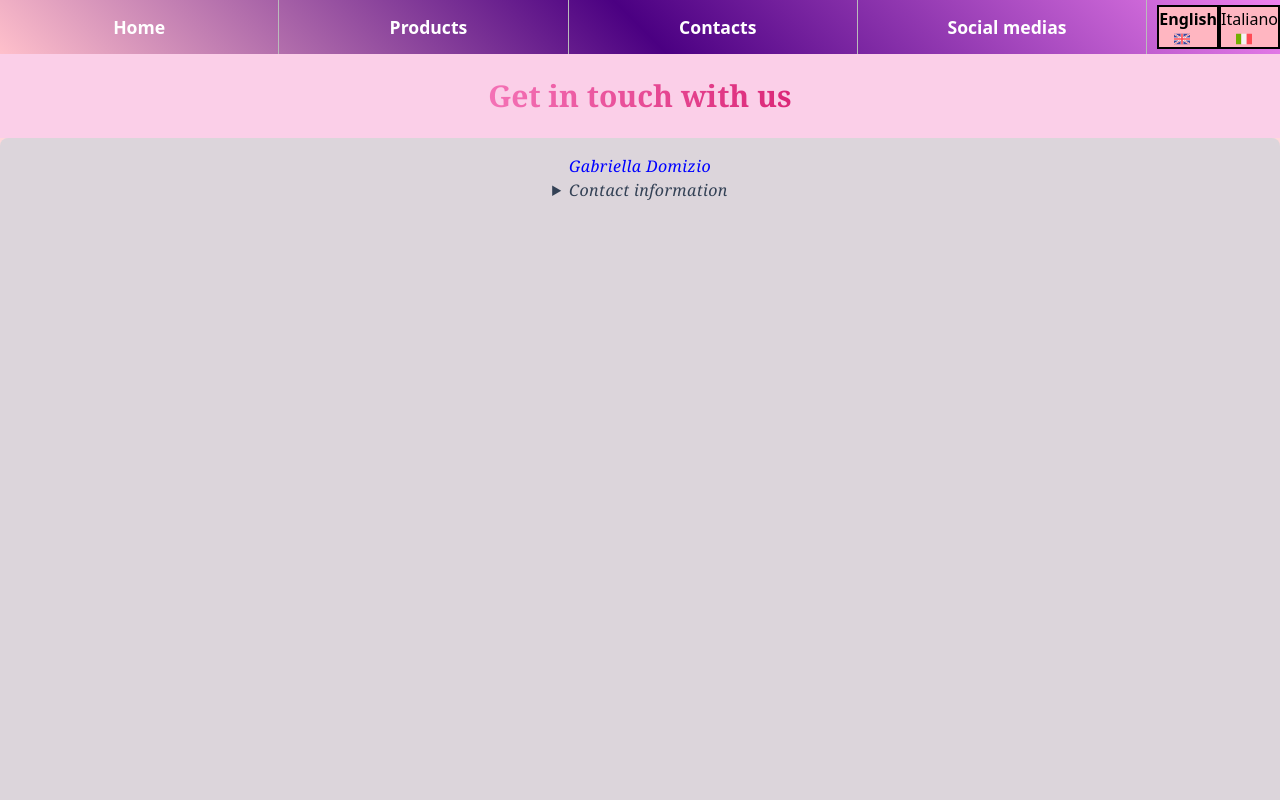
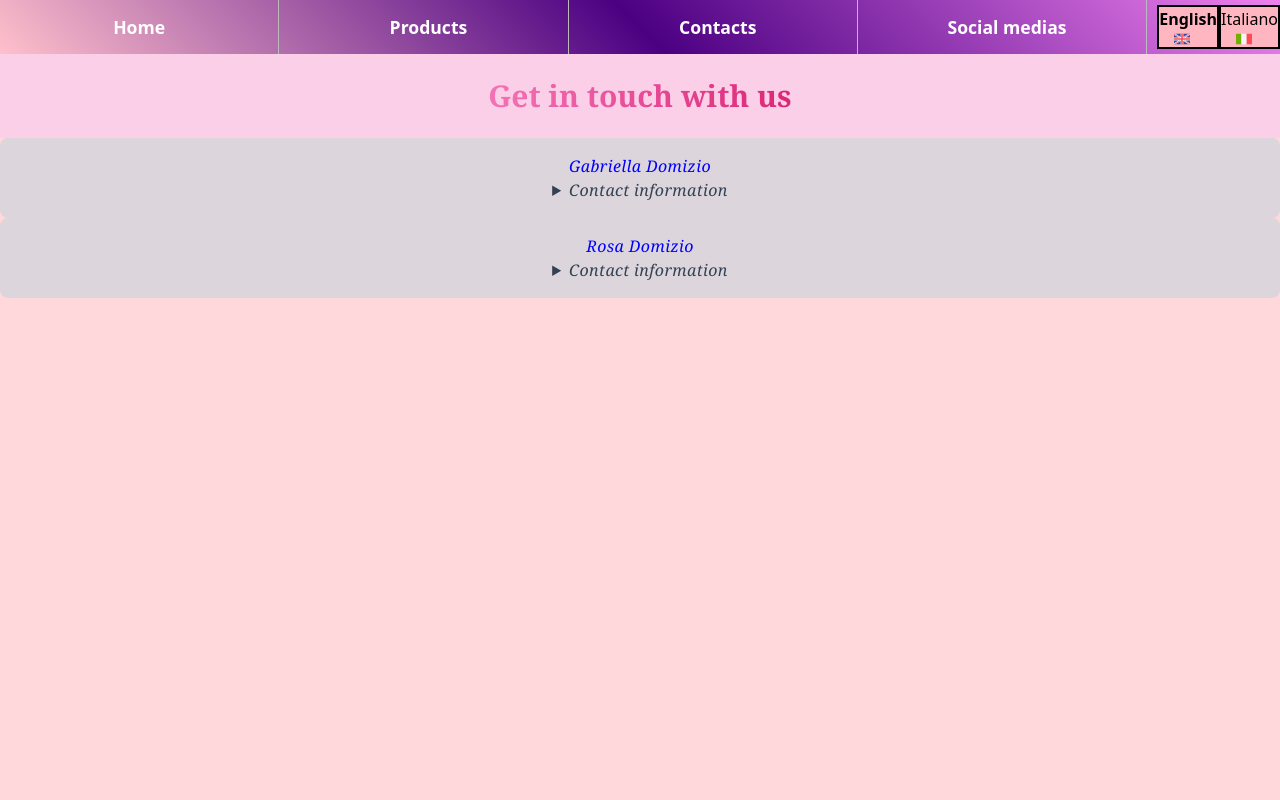
Before and after one commit to dav-bisc/dav-bisc.github.io, a React (Create React App) app in the folder tiberiane-client/: page /contatti in a window 1280 px wide. Shown: the top 800 px of the page. Built offline with nearby package versions, Linux system fonts and the light colour scheme.

Commit message:
Immagini contatti + email custom

```diff
--- a/tiberiane-client/src/App.js
+++ b/tiberiane-client/src/App.js
@@ -20,10 +20,10 @@ function App() {
           <Route path="prodotti" element={<Prodotti />} />
           <Route path="contatti" element={<Contatti />} />
           <Route path="chisiamo" element={<ChiSiamo />} />
-        <Route path="social" element = {<Social />} />
+          <Route path="social" element={<Social />} />
         </Routes>
       </BrowserRouter>
-    <Footer/>
+      <Footer />
     </div>
   );
 }
--- a/tiberiane-client/src/components/NaviBar.js
+++ b/tiberiane-client/src/components/NaviBar.js
@@ -31,7 +31,7 @@ if (redirectTo) {
         <ul
           style={{
             display: "flex",
-            background: 'linear-gradient(45deg, pink, indigo, violet)',
+            background: "linear-gradient(45deg, pink, indigo, violet)",
             justifyContent: "space-between",
             alignItems: "center",
             listStyle: "none",
@@ -39,21 +39,51 @@ if (redirectTo) {
             margin: 0,
           }}
         >
-          <li style={{ marginRight: "10px", flex: "1", textAlign: "center",fontWeight: "bold", fontSize: "1.1rem" }}>
+          <li
+            style={{
+              marginRight: "10px",
+              flex: "1",
+              textAlign: "center",
+              fontWeight: "bold",
+              fontSize: "1.1rem",
+            }}
+          >
             <Link to="/home">Home</Link>
           </li>
-          <li style={{ marginRight: "10px", flex: "1", textAlign: "center", fontWeight: "bold", fontSize: "1.1rem" }}>
+          <li
+            style={{
+              marginRight: "10px",
+              flex: "1",
+              textAlign: "center",
+              fontWeight: "bold",
+              fontSize: "1.1rem",
+            }}
+          >
             <Link to="/prodotti">{t("products.p1")}</Link>
           </li>
-          <li style={{ marginRight: "10px", flex: "1", textAlign: "center",fontWeight: "bold", fontSize: "1.1rem" }}>
+          <li
+            style={{
+              marginRight: "10px",
+              flex: "1",
+              textAlign: "center",
+              fontWeight: "bold",
+              fontSize: "1.1rem",
+            }}
+          >
             <Link to="/contatti">{t("contacts.p1")}</Link>
           </li>
 
-
-
-          <li style={{ marginRight: "10px", flex: "1", textAlign: "center",fontWeight: "bold", fontSize: "1.1rem" }}>
-          <Link to="/social">{t("social.p1")}</Link>
-        </li>
+          <li
+            style={{
+              marginRight: "10px",
+              flex: "1",
+              textAlign: "center",
+              fontWeight: "bold",
+              fontSize: "1.1rem",
+            }}
+          >
+            <Link to="/social">{t("social.p1")}</Link>
+          </li>
           {Object.keys(lngs).map((lng) => (
             <button
               key={lng}
@@ -69,7 +99,11 @@ if (redirectTo) {
               onClick={() => i18n.changeLanguage(lng)}
             >
               {lngs[lng].nativeName}
-              {lngs[lng].nativeName === "English" ? <Gb style={{marginLeft: "15px", fontsize: '2.5rem'}}/> : <It style={{marginLeft: "15px", fontsize: '2.5rem'}}/>}
+              {lngs[lng].nativeName === "English" ? (
+                <Gb style={{ marginLeft: "15px", fontsize: "2.5rem" }} />
+              ) : (
+                <It style={{ marginLeft: "15px", fontsize: "2.5rem" }} />
+              )}
               {i18n.resolvedLanguage === lng ? (
                 <i className="🇬🇧" />
               ) : (
@@ -80,7 +114,6 @@ if (redirectTo) {
         </ul>
       </nav>
       <Outlet />
-
     </>
   );
 };
--- a/tiberiane-client/src/components/contactDetails.js
+++ b/tiberiane-client/src/components/contactDetails.js
@@ -1,28 +1,57 @@
-import React, { useState } from 'react';
+import React, { useState } from "react";
 import { useTranslation } from "react-i18next";
 import { BsWhatsapp, BsFillTelephoneFill } from "react-icons/bs";
 import { BiMailSend } from "react-icons/bi";
-function ContactDetails(fullName,email,phone) {
+
+function ContactDetails(fullName, email, phone, picture) {
   const [isDetailsOpen, setIsDetailsOpen] = useState(false);
   const { t } = useTranslation();
   const toggleDetails = () => {
     setIsDetailsOpen(!isDetailsOpen);
   };
-  const mailToLink = `mailto:${email}?subject=${encodeURIComponent(t('contacts.subj'))}&body=${encodeURIComponent(t('contacts.body'))}`;
-  const whatsappLink = `https://wa.me/${phone}?text=${encodeURIComponent(t('contacts.body'))}`;
+  const mailToLink = `mailto:${email}?subject=${encodeURIComponent(
+    t("contacts.subj")
+  )}&body=${encodeURIComponent(t("contacts.body"))}`;
+  const whatsappLink = `https://wa.me/${phone}?text=${encodeURIComponent(
+    t("contacts.body")
+  )}`;
   const phoneLink = `tel:${phone}`;
 
   return (
     <details open={isDetailsOpen}>
-      <summary onClick={toggleDetails}>{t('contacts.info1')}</summary>
+      <summary onClick={toggleDetails}>{t("contacts.info1")}</summary>
+      <div className="flex items-center justify-center">
+        {picture && <img src={picture} alt={fullName} />}
+      </div>
       <div>
-        <p>{t('contacts.name')}: {fullName}</p>
-        <a href={mailToLink} className="flex items-center justify-center text-blue-700"> <BiMailSend className='mr-2 text-xl'/> {t('contacts.emailProp')}</a>
+        <p>
+          {t("contacts.name")}: {fullName}
+        </p>
+        <a
+          href={mailToLink}
+          className="flex items-center justify-center text-blue-700"
+        >
+          {" "}
+          <BiMailSend className="mr-2 text-xl" /> {t("contacts.emailProp")}
+        </a>
 
-        <a href={whatsappLink} className="flex items-center justify-center text-blue-700"> <BsWhatsapp className='text-green-600 mr-2 text-xl'/> {t('contacts.waProp')}</a>
+        <a
+          href={whatsappLink}
+          className="flex items-center justify-center text-blue-700"
+        >
+          {" "}
+          <BsWhatsapp className="text-green-600 mr-2 text-xl" />{" "}
+          {t("contacts.waProp")}
+        </a>
 
-        <a href={phoneLink} className="flex items-center justify-center text-blue-700"> <BsFillTelephoneFill className='mr-2 text-xl'/>  <p className='mr-2'>{t('contacts.phone')} </p> {phone} </a>
-
+        <a
+          href={phoneLink}
+          className="flex items-center justify-center text-blue-700"
+        >
+          {" "}
+          <BsFillTelephoneFill className="mr-2 text-xl" />{" "}
+          <p className="mr-2">{t("contacts.phone")} </p> {phone}{" "}
+        </a>
       </div>
     </details>
   );
--- a/tiberiane-client/src/i18n.js
+++ b/tiberiane-client/src/i18n.js
@@ -39,21 +39,21 @@ i18n
             emailProp: "Send an e-mail",
             subj: "Inquiry",
             body: "Hello, I have a question.",
-            waProp: "Send a Whatsapp message"
+            waProp: "Send a Whatsapp message",
           },
           us: {
             p1: "Our group",
           },
           social: {
             p1: "Social medias",
-            msg: "Follow us"
+            msg: "Follow us",
           },
           provWarning: {
             p1: "WARNING: the website is currently under development. Please be patient!",
           },
           footer: {
-            msg: "Website developed by Davide Biscardi"
-          }
+            msg: "Website developed by Davide Biscardi",
+          },
         },
       },
       ita: {
@@ -78,21 +78,21 @@ i18n
             emailProp: "Invia un'e-mail",
             subj: "Informazioni",
             body: "Salve, ho una richiesta.",
-            waProp: "Invia un messaggio Whatsapp"
+            waProp: "Invia un messaggio Whatsapp",
           },
           us: {
             p1: "Chi siamo",
           },
           social: {
             p1: "Social",
-            msg: "Seguici"
+            msg: "Seguici",
           },
           provWarning: {
             p1: "ATTENZIONE! Il sito web è in fase di sviluppo.",
           },
           footer: {
             msg: "Sito web sviluppato da Davide Biscardi",
-          }
+          },
         },
       },
     },
--- a/tiberiane-client/src/pages/ChiSiamo.js
+++ b/tiberiane-client/src/pages/ChiSiamo.js
@@ -3,8 +3,8 @@ const ChiSiamo = () => {
     <div>
       <h1>Chi siamo?</h1>
 
-    <div className="min-h-screen">
-      <h2>Na band e sciem!</h2>
+      <div className="min-h-screen">
+        <h2>Na band e sciem!</h2>
       </div>
     </div>
   );
--- a/tiberiane-client/src/pages/Contatti.js
+++ b/tiberiane-client/src/pages/Contatti.js
@@ -1,21 +1,37 @@
 import { useTranslation } from "react-i18next";
 import ContactDetails from "../components/contactDetails";
 import Header from "../components/header";
+import gPic from "../images/gabry_profile.jpg";
+import rPic from "../images/rosa_profile.jpg";
+
 const Contatti = () => {
   const { t } = useTranslation();
-  const head = Header(t('contacts.msg'))
-const contGab = ContactDetails("Gabriella Domizio", "gabrielladomizio@gmail.com", "+393427629245");
+  const head = Header(t("contacts.msg"));
+  const contGab = ContactDetails(
+    "Gabriella Domizio",
+    "gabriella.domizio@tiberianebags.it",
+    "+393427629245",
+    gPic
+  );
+  const contRosa = ContactDetails(
+    "Rosa Domizio",
+    "rosa.domizio@tiberianebags.it",
+    "+393343305848",
+    rPic
+  );
   return (
     <div>
       {head}
-
-      <div className="container min-h-screen mx-auto font-serif antialiased italic font-weight-600 tracking-wide line-height: 2rem text-center text-slate-700 bg-opacity-75 bg-gray-300 p-4 rounded-lg">
-      <h3>Gabriella Domizio</h3>
-      {contGab}
-
-
+      <div className="min-h-screen">
+        <div className="container  mx-auto font-serif antialiased italic font-weight-600 tracking-wide line-height: 2rem text-center text-slate-700 bg-opacity-75 bg-gray-300 p-4 rounded-lg">
+          <h3>Gabriella Domizio</h3>
+          {contGab}
+        </div>
+        <div className="container  mx-auto font-serif antialiased italic font-weight-600 tracking-wide line-height: 2rem text-center text-slate-700 bg-opacity-75 bg-gray-300 p-4 rounded-lg">
+          <h3>Rosa Domizio</h3>
+          {contRosa}
+        </div>
       </div>
-
     </div>
   );
 };
--- a/tiberiane-client/src/pages/Home.js
+++ b/tiberiane-client/src/pages/Home.js
@@ -56,7 +56,7 @@ const head = Header("Tiberiana bags");
           <cite>{t("description.part1")}</cite>
         </div>
         <div className="relative">
-      <div className="container mx-auto" >
+          <div className="container mx-auto">
             <SmartSlider slides={slidesArray} autoSlide={true} />
           </div>
         </div>
```
Also changed, not shown: tiberiane-client/src/components/Footer.js (+13 -13 lines), tiberiane-client/src/pages/Prodotti.js (+3 -5 lines), tiberiane-client/src/pages/Social.js (+3 -10 lines), tiberiane-client/src/images/gabry_profile.jpg (added), tiberiane-client/src/images/rosa_profile.jpg (added). Lines whose indentation alone changed are shown as unchanged.
